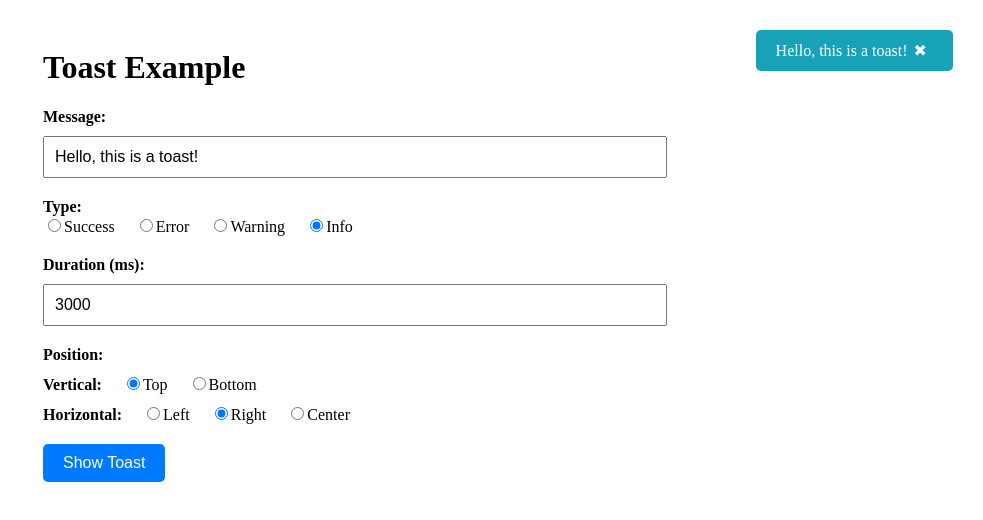
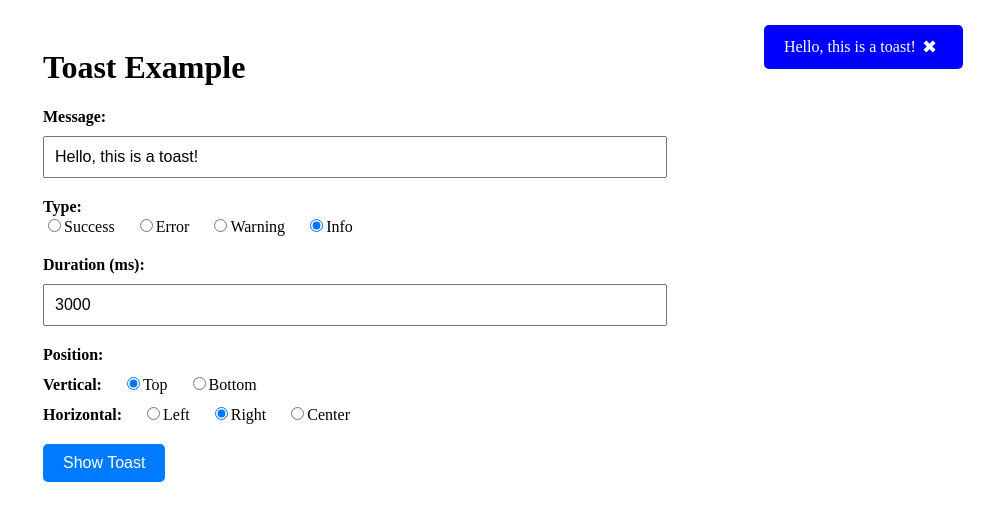
Before and after one commit to yeonhee7935/react-crisp-toast, a React (Create React App) app: page / in a window 1280 px wide. Both pictures are taken after a click on the button "Show Toast". Shown: the top 520 px of the page, without its empty margins (297-1280 px from the left). Built offline with nearby package versions, Linux system fonts and the light colour scheme.

Commit message:
:sparkles: Add animation for toast creation and dismissal

```diff
--- a/src/components/Toast.tsx
+++ b/src/components/Toast.tsx
@@ -12,15 +12,22 @@ const Toast: React.FC<ToastProps> = ({
   type,
   duration = 5000,
   onClose,
+  position = { vertical: "top", horizontal: "right" },
 }) => {
   const [isSwiping, setIsSwiping] = useState(false);
   const [swipeOffset, setSwipeOffset] = useState(0);
+  const [isFading, setIsFading] = useState(false);
   const toastRef = useRef<HTMLDivElement | null>(null);
   const startX = useRef(0);
   const timerRef = useRef<NodeJS.Timeout | null>(null);
 
   useEffect(() => {
-    timerRef.current = setTimeout(() => onClose(id), duration);
+    timerRef.current = setTimeout(() => {
+      setIsFading(true);
+      console.log("isFading", isFading);
+      setTimeout(() => onClose(id), 1000);
+    }, duration);
+
     return () => {
       if (timerRef.current) {
         clearTimeout(timerRef.current);
@@ -54,9 +61,13 @@ const Toast: React.FC<ToastProps> = ({
     setIsSwiping(false);
   };
 
+  const { vertical, horizontal } = position;
+
   return (
     <div
-      className={`toast toast-${type}`}
+      className={`toast toast-${type} ${horizontal} ${vertical} ${
+        isFading ? "fade-out" : ""
+      }`}
       ref={toastRef}
       style={{
         transform: `translateX(${swipeOffset}px)`,
--- a/src/styles/toast.css
+++ b/src/styles/toast.css
@@ -39,41 +39,169 @@
   transform: translateX(-50%);
 }
 
+/* Basic Toast Styles */
 .toast {
   position: relative;
+  padding: 10px 20px;
   background-color: #333;
-  color: #fff;
-  padding: 10px 20px;
+  color: white;
   border-radius: 5px;
-  margin: 10px;
+  margin: 5px 0;
   display: flex;
   justify-content: space-between;
   align-items: center;
   cursor: pointer;
-  transition: transform 0.3s ease-out;
+  opacity: 1;
+  transition: opacity 0.3s ease-out, transform 0.3s ease-out; /* Smooth transition for opacity and transform */
+  touch-action: none; /* Prevent touch move default behavior */
 }
 
+/* Different toast types */
 .toast-success {
-  background-color: #28a745;
+  background-color: green;
 }
 
 .toast-error {
-  background-color: #dc3545;
+  background-color: red;
 }
 
 .toast-warning {
-  background-color: #ffc107;
-  color: #000;
+  background-color: orange;
 }
 
 .toast-info {
-  background-color: #17a2b8;
+  background-color: blue;
 }
 
+/* Close button */
 .toast-close {
   background: none;
   border: none;
-  color: #fff;
-  font-size: 16px;
+  color: white;
+  font-size: 18px;
   cursor: pointer;
 }
+
+/* Slide-in from different directions */
+.toast.left {
+  animation: slide-in-left 0.3s forwards;
+}
+
+@keyframes slide-in-left {
+  0% {
+    opacity: 0;
+    transform: translateX(-100px);
+  }
+  100% {
+    opacity: 1;
+    transform: translateX(0);
+  }
+}
+
+.toast.right {
+  animation: slide-in-right 0.3s forwards;
+}
+
+@keyframes slide-in-right {
+  0% {
+    opacity: 0;
+    transform: translateX(100px);
+  }
+  100% {
+    opacity: 1;
+    transform: translateX(0);
+  }
+}
+
+.toast.top.center {
+  animation: slide-in-top 0.3s forwards;
+}
+
+@keyframes slide-in-top {
+  0% {
+    opacity: 0;
+    transform: translateY(-100px);
+  }
+  100% {
+    opacity: 1;
+    transform: translateY(0);
+  }
+}
+
+.toast.bottom.center {
+  animation: slide-in-bottom 0.3s forwards;
+}
+
+@keyframes slide-in-bottom {
+  0% {
+    opacity: 0;
+    transform: translateY(100px);
+  }
+  100% {
+    opacity: 1;
+    transform: translateY(0);
+  }
+}
+
+/* Fade-out and Slide-out animation */
+
+/* 각 방향별 Slide-out 애니메이션 */
+.toast.left.fade-out {
+  animation: slide-out-left 0.3s forwards;
+}
+
+@keyframes slide-out-left {
+  0% {
+    opacity: 1;
+    transform: translateX(0);
+  }
+  100% {
+    opacity: 0;
+    transform: translateX(-100px);
+  }
+}
+
+.toast.right.fade-out {
+  animation: slide-out-right 0.3s forwards;
+}
+
+@keyframes slide-out-right {
+  0% {
+    opacity: 1;
+    transform: translateX(0);
+  }
+  100% {
+    opacity: 0;
+    transform: translateX(100px);
+  }
+}
+
+.toast.top.center.fade-out {
+  animation: slide-out-top 0.3s forwards;
+}
+
+@keyframes slide-out-top {
+  0% {
+    opacity: 1;
+    transform: translateY(0);
+  }
+  100% {
+    opacity: 0;
+    transform: translateY(-100px);
+  }
+}
+
+.toast.bottom.center.fade-out {
+  animation: slide-out-bottom 0.3s forwards;
+}
+
+@keyframes slide-out-bottom {
+  0% {
+    opacity: 1;
+    transform: translateY(0);
+  }
+  100% {
+    opacity: 0;
+    transform: translateY(100px);
+  }
+}
```
